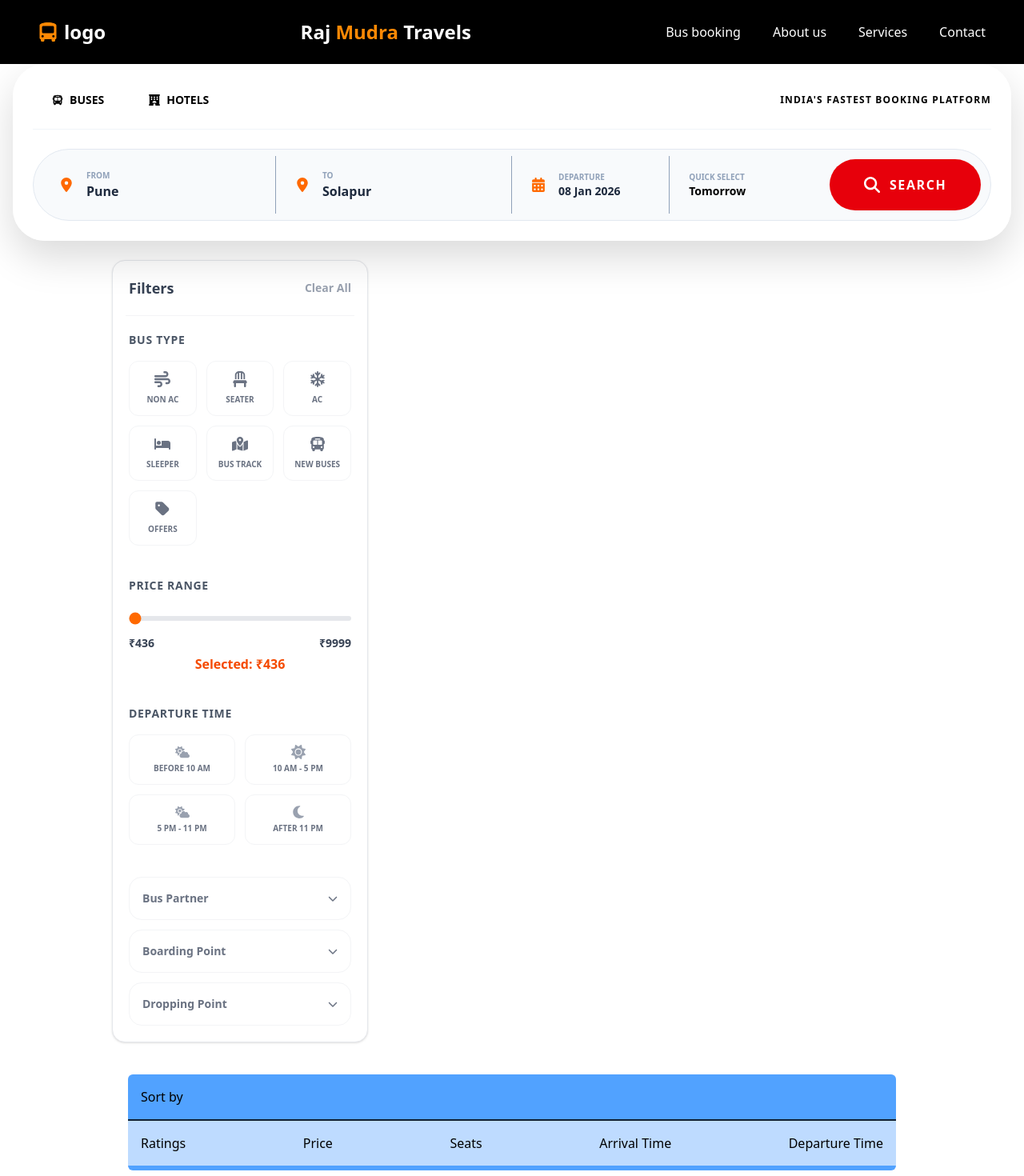
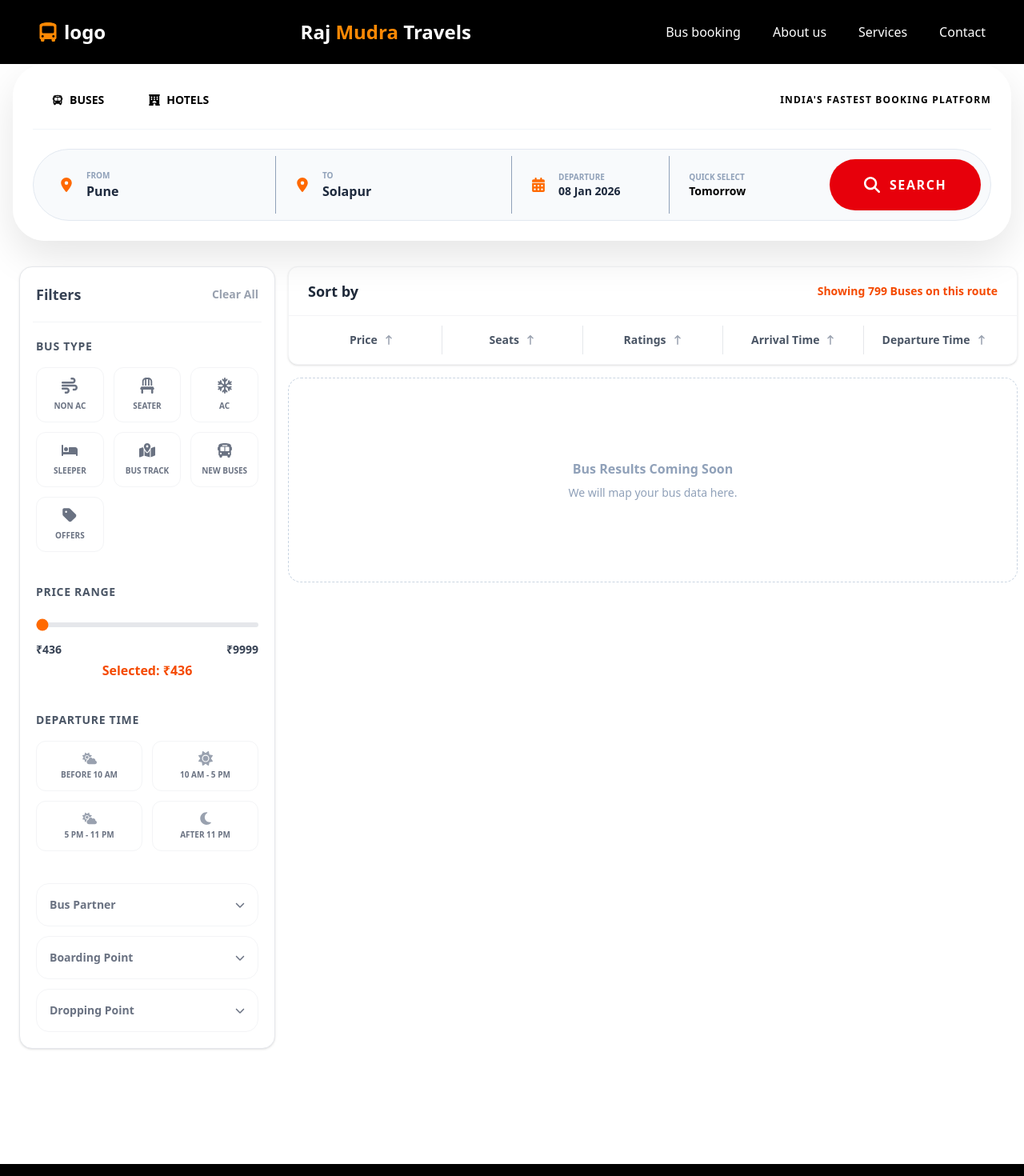
Before and after one commit to omkar-jagtap8443/Bus-Booking-Website, a React (Vite) app: page /s-to-d in a window 1280 px wide. Shown: the top 1470 px of the page at 80% size. Built offline with nearby package versions, Linux system fonts and the light colour scheme.

Commit message:
Sorted section is completed

```diff
--- a/src/components/BusBooking/Leftcard.jsx
+++ b/src/components/BusBooking/Leftcard.jsx
@@ -35,7 +35,7 @@
   ];
 
   return (
-    <div className='hidden lg:block bg-white w-80 ml-35 mt-6 min-h-screen border border-gray-200 rounded-2xl shadow-sm overflow-hidden mb-10 '>
+    <div className='hidden lg:block bg-white w-80 ml-4 mt-8 min-h-screen border border-gray-200 rounded-2xl shadow-sm overflow-hidden mb-10 '>
       {/* Header */}
       <div className=' flex justify-between items-center p-5'>
         <h2 className='font-bold text-gray-700 text-lg'>Filters</h2>
--- a/src/components/BusBooking/Sortcard.jsx
+++ b/src/components/BusBooking/Sortcard.jsx
@@ -1,37 +1,51 @@
- import  {FaWind} from 'react-icons/fa6';
+import React from 'react';
+import { FaArrowUpLong } from 'react-icons/fa6';
 
- const Sortcard =()=>{
+const Sortcard = () => {
+  const sortOptions = [
+    { label: "Price" },
+    { label: "Seats" },
+    { label: "Ratings" },
+    { label: "Arrival Time" },
+    { label: "Departure Time" },
+  ];
 
-   const data =[
+  return (
+    <div className="w-full max-w-6xl mx-auto mt-8 bg-white rounded-xl shadow-sm border border-gray-100 overflow-hidden">
 
+      {/* Top Header Row */}
+      <div className="flex justify-between items-center px-6 py-4">
+        <h3 className="font-bold text-gray-800 text-lg">Sort by</h3>
 
-         {  label: "Ratings " ,icon: <FaWind /> },
-         {  label: "Price" ,icon: <FaWind /> },
-         {  label: "Seats" ,icon: <FaWind /> },
-         {  label: "Arrival Time" ,icon: <FaWind /> },
-         {  label: "Departure Time" ,icon: <FaWind /> },
+        <div className="flex items-center gap-2">
 
-]
-    return(
-        <div className='bg-blue-400 rounded-md border-gray-200 overflow:hidden w-240 mx-auto h-30' >
+           <span className="text-orange-600 font-semibold text-sm">
+             Showing 799 Buses on this route
+           </span>
+        </div>
+      </div>
 
-        <div className='flex p-4'>
-         <h1 className>Sort by</h1>
+      {/* Thin Divider Line */}
+      <div className="w-full h-[1px] bg-gray-100 px-6 mx-auto"></div>
 
-        </div>
-                    <div className='bg-black/80 w-full h-0.5'> </div>
-                    <div className='bg-blue-200 p-4'>
-                     <ul className='flex justify-between items-center'>
-                        {data.map((user)=>(
-                        <li key={user.id}>{user.label} </li>
-                     ))}
-                     </ul>
+      {/* Sort Options Grid */}
+      <div className="px-4 py-3">
+        <ul className="flex items-center divide-x divide-gray-200">
+          {sortOptions.map((item, index) => (
+            <li
+              key={index}
+              className="flex-1 flex items-center justify-center gap-2 py-2 cursor-pointer hover:bg-gray-50 group transition-colors"
+            >
+              <span className="text-gray-600 font-bold text-sm group-hover:text-orange-500">
+                {item.label}
+              </span>
+              <FaArrowUpLong className="text-gray-400 text-xs group-hover:text-orange-500 transition-transform" />
+            </li>
+          ))}
+        </ul>
+      </div>
+    </div>
+  );
+};
 
-
-
-
-                    </div>
-        </div>
-    )
- }
- export default Sortcard;
+export default Sortcard;
--- a/src/components/Home/Search.jsx
+++ b/src/components/Home/Search.jsx
@@ -16,7 +16,7 @@
 
   return (
     <div className="w-full px-4 max-w-7xl mx-auto">
-      <div className="bg-white/90 backdrop-blur-xl rounded-[2.5rem] shadow-[0_20px_50px_rgba(0,0,0,0.15)] p-4 md:p-6 border border-white/50">
+      <div className="bg-white/90 backdrop-blur-xl rounded-[2.5rem] shadow-[0_20px_50px_rgba(0,0,0,0.1)] p-4 md:p-6 border border-white/50">
 
         {/* TABS SECTION */}
         <div className="flex items-center justify-between mb-6 border-b border-slate-100 pb-4">
--- a/src/pages/Busdetails.jsx
+++ b/src/pages/Busdetails.jsx
@@ -5,15 +5,32 @@
 
 const Busdetails = () => {
   return (
-<div>
-
-  <Search/>
-  <Leftcard/>
-  <Sortcard/>
-
-</div>
+    // Background color slate-50 provides a soft contrast for white cards
+    <div className="min-h-screen bg-white pb-10">
 
 
+       <Search/>
+      {/* 2. MAIN LAYOUT: Centered container for Filters and Results */}
+      <div className="max-w-7xl mx-auto px-2 flex flex-col lg:flex-row gap-4 items-start">
+
+        {/* SIDEBAR: Hidden on mobile via the 'hidden lg:block' inside Leftcard */}
+        <aside className="sticky top-6">
+           <Leftcard />
+        </aside>
+
+        {/* MAIN CONTENT: Takes up the remaining space */}
+        <main className="flex-1 w-full space-y-4">
+          <Sortcard />
+
+          {/* This is where your Bus List Cards will go next */}
+          <div className="w-full bg-white rounded-2xl border border-dashed border-slate-300 h-64 flex flex-col items-center justify-center text-slate-400 gap-2">
+             <p className="font-bold">Bus Results Coming Soon</p>
+             <p className="text-sm">We will map your bus data here.</p>
+          </div>
+        </main>
+
+      </div>
+    </div>
   )
 }
 
```
